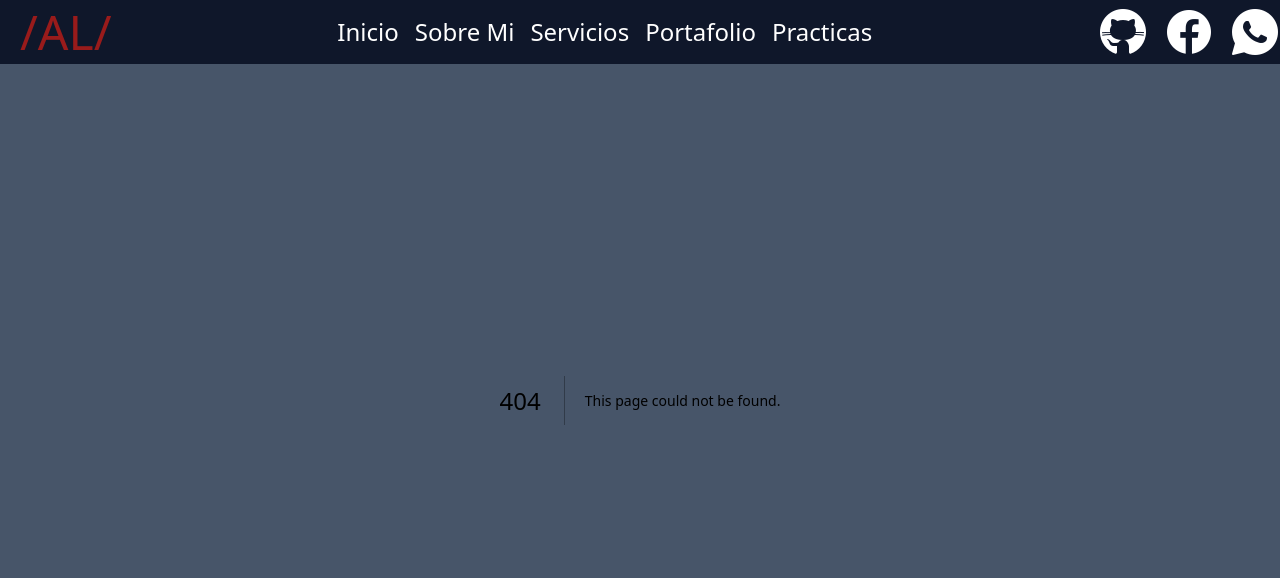
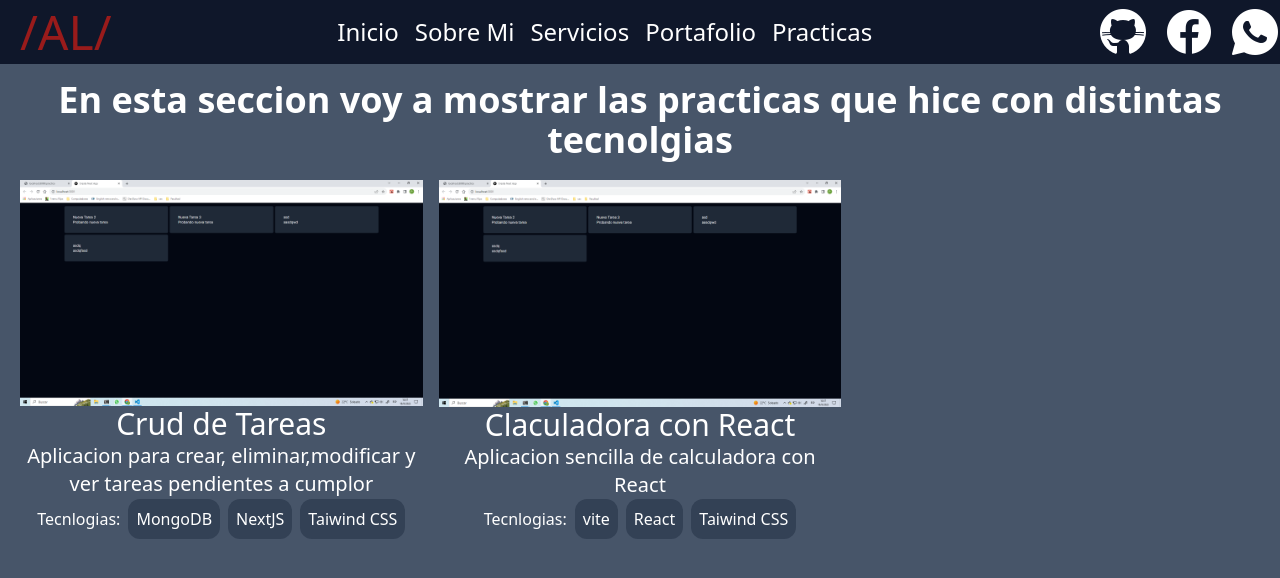
Before and after one commit to Pelusasasasa/Portafolio, a Next.js app: page /practica in a window 1280 px wide. Before the commit this address had no page. Shown: the top 578 px of the page. Built offline with nearby package versions, Linux system fonts and the light colour scheme.

Commit message:
Termine la seccion de practicas, falta completar algunos datos y mejore el css de about

```diff
--- a/src/app/about/page.jsx
+++ b/src/app/about/page.jsx
@@ -5,13 +5,13 @@ const about = () => {
   return (
     <section id="about" className="grid grid-cols-2 container gap-4 pt-20">
         <div id="img" className="mx-4 my-4">
-            <Image className="mx-auto" width={500} height={500} src="/perfil.jpg" alt="" />
+            <Image className="mx-auto" width={500} height={500} src="/perfil.jpg" alt="Perfil" />
         </div>
         <div id="informacion" className="my-4">
-            <h1 className="text-5xl font-bold">Sobre Mi</h1>
+            <h1 className="text-5xl text-red-800 font-bold">Sobre Mi</h1>
             <hr />
-            <h2 className="text-3xl font-bold text-gray-700 my-2">Agustin Lorenzatto</h2>
-            <p className="text-xl grid gap-8">
+            <h2 className="text-3xl font-bold text-gray-800 my-2">Agustin Lorenzatto</h2>
+            <p className="text-xl grid gap-8 text-white">
                 <span>
                     Lorem ipsum dolor sit amet consectetur adipisicing elit.
                     Esse ea laboriosam nam porro maxime pariatur eligendi temporibus quidem tempora cumque, aspernatur reprehenderit,
@@ -26,7 +26,7 @@ const about = () => {
                     consequatur pariatur.
                 </span>
             </p>
-            <button className="border bg-transparent rounded-3xl border-black p-5 mt-5 text-3xl hover:bg-black hover:text-white">Descargar CV</button>
+            <button className="border text-white bg-transparent rounded-3xl border-black p-5 mt-5 text-3xl hover:bg-red-800 hover:text-white">Descargar CV</button>
         </div>
     </section>
 
--- a/src/app/globals.css
+++ b/src/app/globals.css
@@ -37,7 +37,7 @@
         flex-direction: column;
     }
 
-    #services,#proyect{
+    #services,#proyect,#practicas{
         grid-template-columns: 1fr 1fr;
         place-items: center;
     }
@@ -48,8 +48,8 @@
 
 }
 
-@media (width <= 740px){
-    #services,#proyect{
+@media (width <= 768px){
+    #services,#proyect,#practicas{
         grid-template-columns: 1fr;
     }
 
--- a/src/app/portafolio/page.jsx
+++ b/src/app/portafolio/page.jsx
@@ -28,7 +28,7 @@ const proyectos = [
 
 const page = () => {
   return (
-    <div id='proyect' className='bg-slate-600 top-16 relative grid grid-cols-3 pb-5 gap-3 pt-5'>
+    <div id='proyect' className='bg-slate-600 px-5 top-16 relative grid grid-cols-3 pb-5 gap-3 pt-5'>
        {proyectos.map((services, index) => (
         <ProyectCard title={services.title} key={index} image={services.image} tecnologia={services.tecnologia} description={services.description} />
       ))}
--- /dev/null
+++ b/src/app/practica/page.jsx
@@ -0,0 +1,32 @@
+import PracticaCard from '@/components/PracticaCard';
+import taskIMG from '../../../public/practicas/crudTask.png';
+
+const practicas = [
+    {
+        title: 'Crud de Tareas',
+        description: 'Aplicacion para crear, eliminar,modificar y ver tareas pendientes a cumplor',
+        tecnologias: ['MongoDB', 'NextJS', 'Taiwind CSS'],
+        img: taskIMG
+    },
+    {
+        title: 'Claculadora con React',
+        description: 'Aplicacion sencilla de calculadora con React',
+        tecnologias: ['vite', 'React', 'Taiwind CSS'],
+        img: taskIMG
+    }
+]
+
+const practica = () => {
+  return (
+    <section className='relative top-16'>
+        <h1 className='text-center text-4xl pt-4 font-bold text-white'>En esta seccion voy a mostrar las practicas que hice con distintas tecnolgias</h1>
+        <main id='practicas' className='grid px-5 py-5 gap-4 grid-cols-3'>
+            {practicas.map((practica, index) => (
+                <PracticaCard practica={practica} key={index} />
+            ))}
+        </main>
+    </section>
+  )
+}
+
+export default practica
--- a/src/components/NavBar.jsx
+++ b/src/components/NavBar.jsx
@@ -33,18 +33,18 @@ const NavBar = () => {
                 <Link href='/'><li className="hover:text-red-700 hover:cursor-pointer text-2xl">Inicio</li></Link>
                 <Link href='/about'><li className="hover:text-red-700 hover:cursor-pointer text-2xl">Sobre Mi</li></Link>
                 <Link href='/services'><li className="hover:text-red-700 hover:cursor-pointer text-2xl">Servicios</li></Link>
-                <Link href='portafolio'><li className="hover:text-red-700 hover:cursor-pointer text-2xl">Portafolio</li></Link>
-                <Link href='contact'><li className="hover:text-red-700 hover:cursor-pointer text-2xl">Practicas</li></Link>
+                <Link href='/portafolio'><li className="hover:text-red-700 hover:cursor-pointer text-2xl">Portafolio</li></Link>
+                <Link href='/practica'><li className="hover:text-red-700 hover:cursor-pointer text-2xl">Practicas</li></Link>
             </ul>
             <ul id="iconsRedes" className="flex gap-4 text-white">
                 <li>
-                  <Image className="hover:cursor-pointer text-white" src={githubIcon} />
+                  <Image className="hover:cursor-pointer text-white" src={githubIcon} alt="GitHub" />
                 </li>
                 <li>
-                  <Image className="hover:cursor-pointer text-white" src={facebookIcon} />
+                  <Image className="hover:cursor-pointer text-white" src={facebookIcon} alt="Facebook"/>
                 </li>
                 <li>
-                  <Image className="hover:cursor-pointer text-white" src={whatsappIcon} />
+                  <Image className="hover:cursor-pointer text-white" src={whatsappIcon} alt="WhatsApp"/>
                 </li>
             </ul>
 
@@ -59,8 +59,8 @@ const NavBar = () => {
                 <Link href='/'><li className="hover:text-red-700 hover:cursor-pointer text-2xl text-center mx-5">Inicio</li></Link>
                 <Link href='/about'><li className="hover:text-red-700 hover:cursor-pointer text-2xl text-center mx-5">Sobre Mi</li></Link>
                 <Link href='/services'><li className="hover:text-red-700 hover:cursor-pointer text-2xl text-center mx-5">Servicios</li></Link>
-                <Link href='portafolio'><li className="hover:text-red-700 hover:cursor-pointer text-2xl text-center mx-5">Portafolio</li></Link>
-                <Link href='contact'><li className="hover:text-red-700 hover:cursor-pointer text-2xl text-center mx-5">Contacto</li></Link>
+                <Link href='/portafolio'><li className="hover:text-red-700 hover:cursor-pointer text-2xl text-center mx-5">Portafolio</li></Link>
+                <Link href='/practica'><li className="hover:text-red-700 hover:cursor-pointer text-2xl text-center mx-5">Practicas</li></Link>
               </ul>
             </div>
 
--- /dev/null
+++ b/src/components/PracticaCard.jsx
@@ -0,0 +1,21 @@
+import Image from "next/image"
+
+const PracticaCard = ({practica}) => {
+    console.log(practica)
+  return (
+    <article>
+        <div className="flex h-full flex-col justify-center items-center">
+            <Image src={practica.img} alt={practica.title}/>
+            <h1 className="text-white text-3xl  text-center">{practica.title}</h1>
+            <p className="text-white text-center text-xl">{practica.description}</p>
+            <p className="flex gap-2  mt-auto items-center text-white">Tecnlogias:
+                {practica.tecnologias.map((tecnologia) => (
+                    <span className="bg-slate-700 rounded-xl hover:cursor-pointer hover:bg-slate-800 px-2 py-2">{tecnologia}</span>
+                ))}
+            </p>
+        </div>
+    </article>
+  )
+}
+
+export default PracticaCard
```
Also changed, not shown: public/practicas/crudTask.png (added).
